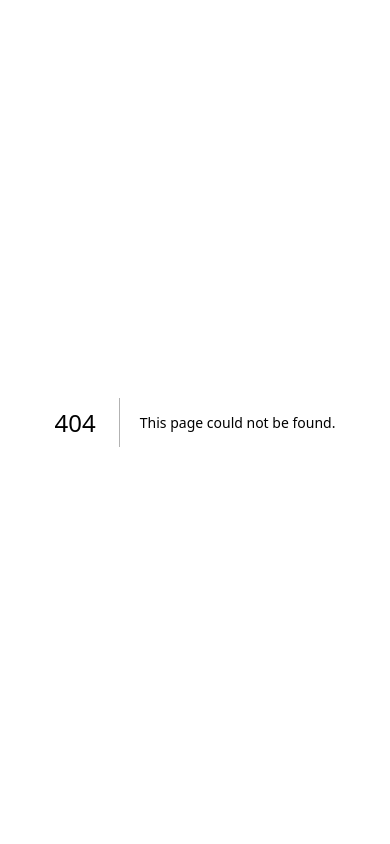
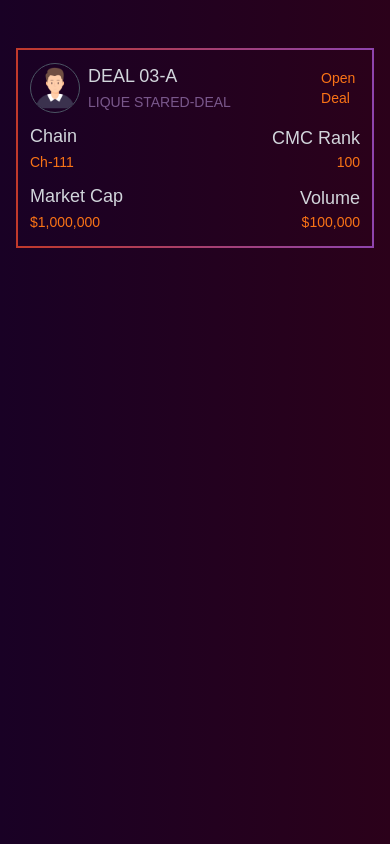
Before and after one commit to AhshanHabib26/OTC-Project, a Next.js app: page /items/1 in a window 390 px wide. Before the commit this address had no page. Built offline with nearby package versions, Linux system fonts and the light colour scheme.

Commit message:
Responsive Container Added

```diff
--- /dev/null
+++ b/src/app/items/[id]/page.tsx
@@ -0,0 +1,21 @@
+import Container from "@/app/lib/Container";
+import ItemsCard from "@/components/ItemsCard";
+import { getAllData } from "@/data/data";
+import { TDetailsPageProps, TItem } from "@/types/common.type";
+import React from "react";
+
+const DetailsPage: React.FC<TDetailsPageProps> = ({ params }) => {
+  const { id } = params;
+  const datas: TItem[] = getAllData();
+  const data = datas.find((item) => item.id === parseInt(id));
+
+  return (
+    <Container>
+      <div className="text-gray-400">
+        <div>{data ? <ItemsCard data={data} /> : "Something went wrong!"}</div>
+      </div>
+    </Container>
+  );
+};
+
+export default DetailsPage;
--- a/src/app/items/page.tsx
+++ b/src/app/items/page.tsx
@@ -1,15 +1,15 @@
-"use client"
+"use client";
 
 import ItemsCard from "@/components/ItemsCard";
 import TopBar from "@/components/TopBar";
 import { getAllData } from "@/data/data";
 import { TItem } from "@/types/common.type";
 import React, { useState } from "react";
+import Container from "../lib/Container";
 
 const ItemsPage = () => {
   const datas = getAllData();
   const [showAll, setShowAll] = useState(false);
-
 
   const handleShowMore = () => {
     setShowAll(!showAll);
@@ -18,14 +18,14 @@ const ItemsPage = () => {
   const itemToShow = showAll ? datas : datas.slice(0, 6);
 
   return (
-    <div>
+    <Container>
       <TopBar handleShowMore={handleShowMore} />
       <div className="grid grid-cols-1 lg:grid-cols-3 gap-5 mt-6">
         {itemToShow.map((data: TItem) => (
           <ItemsCard key={data.id} data={data} />
         ))}
       </div>
-    </div>
+    </Container>
   );
 };
 
--- /dev/null
+++ b/src/app/lib/Container.tsx
@@ -0,0 +1,7 @@
+import React from "react";
+
+const Container = ({ children }: { children: React.ReactNode }) => {
+  return <div className="w-full max-w-[1320px] px-4 mx-auto my-12">{children}</div>;
+};
+
+export default Container;
--- a/src/app/page.tsx
+++ /dev/null
@@ -1,9 +0,0 @@
-import ItemsPage from "./items/page";
-
-export default function Home() {
-  return (
-    <div className="w-full max-w-[1280px] px-4 mx-auto my-12">
-      <ItemsPage />
-    </div>
-  );
-}
--- a/src/components/ItemsCard.tsx
+++ b/src/components/ItemsCard.tsx
@@ -2,9 +2,12 @@ import { TItemProps } from "@/types/common.type";
 import React from "react";
 import userImg from "../assets/user-avatar.png";
 import Image from "next/image";
+import Link from "next/link";
 
 const ItemsCard: React.FC<TItemProps> = ({ data }) => {
+
   return (
+    <Link href={`/items/${data.id}`}>
       <div className="gradient-border  p-3 text-gray-300">
         <div className="flex items-center justify-between">
           <div className="flex items-center gap-2">
@@ -53,6 +56,7 @@ const ItemsCard: React.FC<TItemProps> = ({ data }) => {
           </div>
         </div>
       </div>
+    </Link>
   );
 };
 
```
Also changed, not shown: src/types/common.type.ts (+8 -2 lines). Lines whose indentation alone changed are shown as unchanged.
